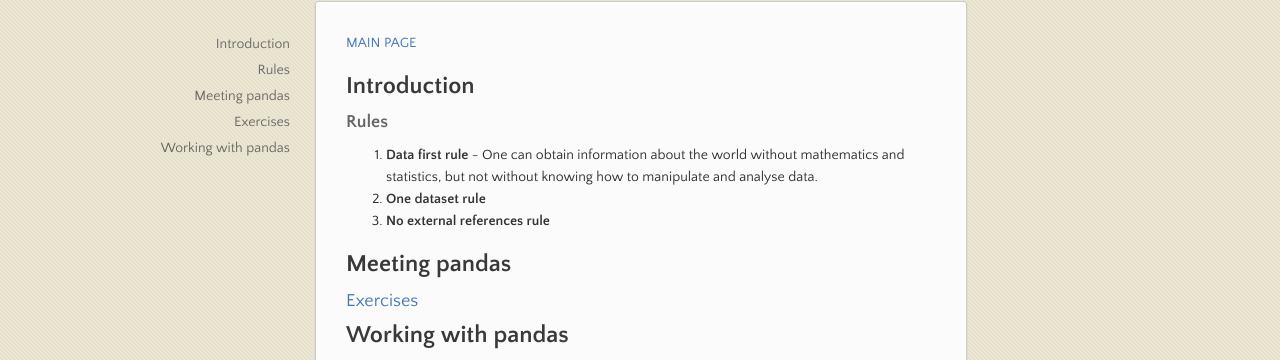
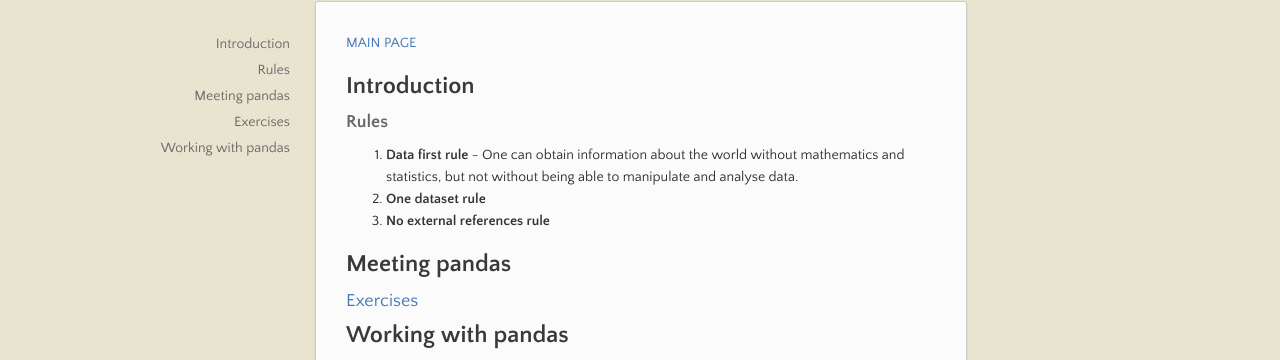
Before and after one commit to soukupmarek-edin/soukupmarek-edin.github.io, a Jekyll site: the page built from data_analysis/data_analysis_main.md, in a window 1280 px wide. Shown: the part 189-549 px from the top of the page. Built offline with Jekyll 4.4.1, drawn with Linux system fonts in a browser that asks for light colours; Markdown is read by kramdown in place of the engine named in the settings.

Commit message:
Update data_analysis_main.md

```diff
--- a/data_analysis/data_analysis_main.md
+++ b/data_analysis/data_analysis_main.md
@@ -8,7 +8,7 @@
 
 ### Rules
 
-1. **Data first rule** - One can obtain information about the world without mathematics and statistics, but not without knowing how to manipulate and analyse data.
+1. **Data first rule** - One can obtain information about the world without mathematics and statistics, but not without being able to manipulate and analyse data.
 1. **One dataset rule**
 1. **No external references rule**
 
```
